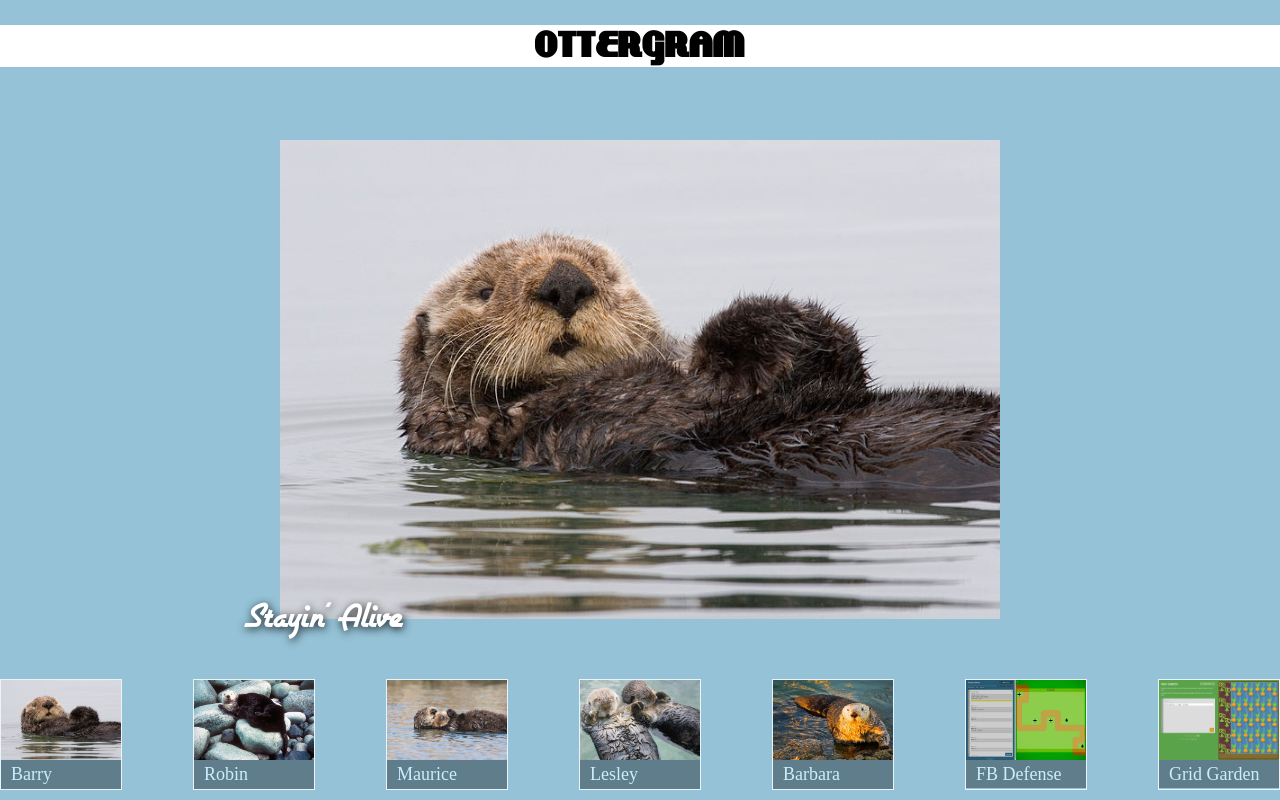
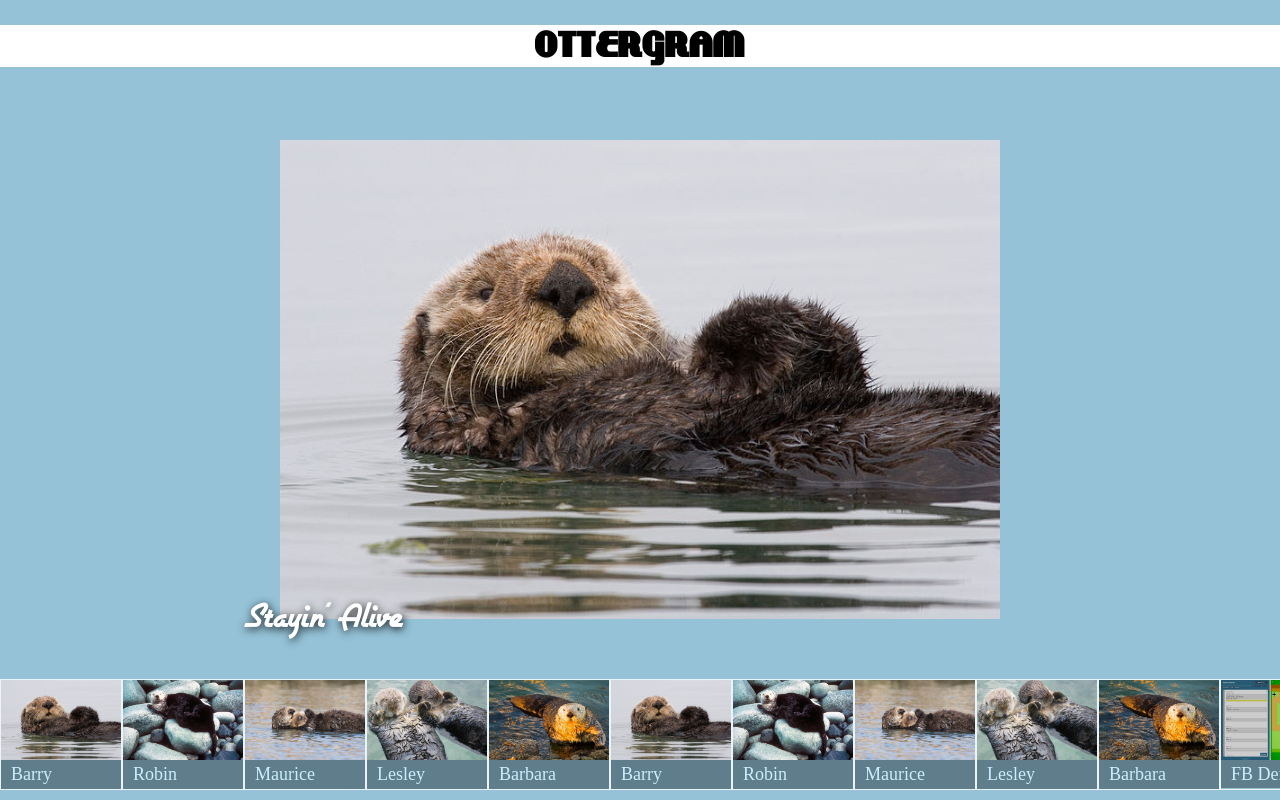
Before and after one commit to cameronmcphie/473HW1, a plain HTML site: page index.html in a window 1280 px wide. Drawn offline with nearby package versions, Linux system fonts and the light colour scheme.

Commit message:
Not enough otters!

```diff
--- a/index.html
+++ b/index.html
@@ -14,6 +14,36 @@
   </header>
   <main class="main-content">
     <ul class="thumbnail-list">
+      <li class="thumbnail-item">
+        <a href="#">
+          <img class="thumbnail-image" src="img/otter1.jpg" alt="Barry the Otter">
+          <span class="thumbnail-title">Barry</span>
+        </a>
+      </li>
+      <li class="thumbnail-item">
+        <a href="#">
+          <img class="thumbnail-image" src="img/otter2.jpg" alt="Robin the Otter">
+          <span class="thumbnail-title">Robin</span>
+        </a>
+      </li>
+      <li class="thumbnail-item">
+        <a href="#">
+          <img class="thumbnail-image" src="img/otter3.jpg" alt="Maurice the Otter">
+          <span class="thumbnail-title">Maurice</span>
+        </a>
+      </li>
+      <li class="thumbnail-item">
+        <a href="#">
+          <img class="thumbnail-image" src="img/otter4.jpg" alt="Lesley the Otter">
+          <span class="thumbnail-title">Lesley</span>
+        </a>
+      </li>
+      <li class="thumbnail-item">
+        <a href="#">
+          <img class="thumbnail-image" src="img/otter5.jpg" alt="Barbara the Otter">
+          <span class="thumbnail-title">Barbara</span>
+        </a>
+      </li>
       <li class="thumbnail-item">
         <a href="#">
           <img class="thumbnail-image" src="img/otter1.jpg" alt="Barry the Otter">
```
